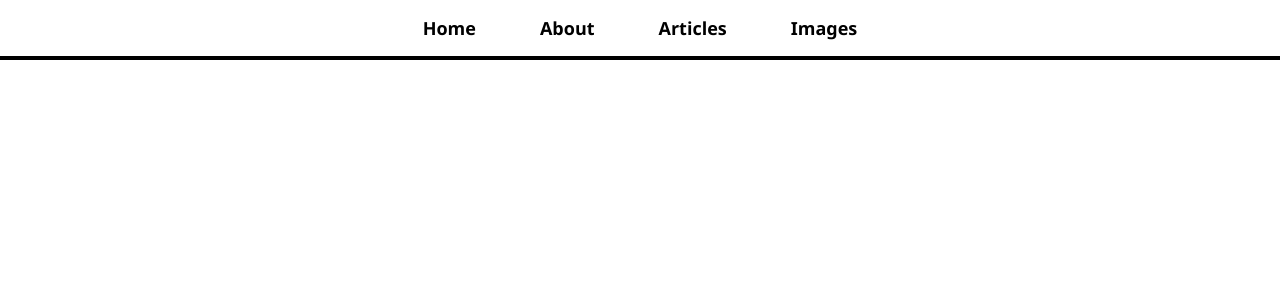
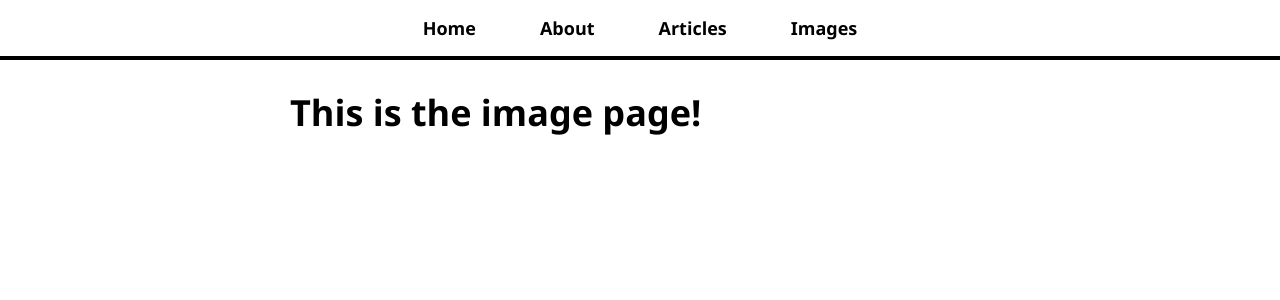
Before and after one commit to jimdcodes/my-blog-frontend, a React (Create React App) app: page /typo/test/asd in a window 1280 px wide. Shown: the top 300 px of the page. Built offline with nearby package versions, Linux system fonts and the light colour scheme.

Commit message:
Adding file for image source finder

```diff
--- a/src/App.js
+++ b/src/App.js
@@ -5,7 +5,8 @@ import HomePage from './pages/HomePage';
 import AboutPage from './pages/AboutPage';
 import ArticlesListPage from './pages/ArticlesListPage';
 import ArticlePage from './pages/ArticlePage';
-import ImageGallery from './pages/ImagePage';
+import ImagePage from './pages/ImagePage';
+import ImageGallery from './imagehelper';
 
 function App() {
   return (
@@ -19,6 +20,7 @@ function App() {
           <Route path="/about" element={<AboutPage />} />
           <Route path="/articles" element={<ArticlesListPage />} />
           <Route path="/articles/:articleId" element={<ArticlePage />} />
+          <Route path="/images" element={<ImagePage />} />
           <Route path="/typo/test/asd" element={<ImageGallery />} />
         </Routes>
       </div>
--- /dev/null
+++ b/src/imagehelper.js
@@ -0,0 +1,15 @@
+const images = require.context('D:/Document/SD/stable-diffusion-webui/outputs/txt2img-images/', true);
+const imageList = images.keys().map(image => images(image));
+
+function ImageGallery() {
+  return (
+    <div>
+      <h1>This is the image page!</h1>
+      {imageList.map((image, index) => (
+        <img key={index} src={image} alt={`image-${index}`} />
+      ))}
+    </div>
+  );
+}
+
+export default ImageGallery;
--- a/src/pages/ImagePage.js
+++ b/src/pages/ImagePage.js
@@ -1,36 +1,7 @@
-import React from 'react';
-//import image from 'D:/Document/SD/stable-diffusion-webui/outputs/txt2img-images/images'
-// function importAll(r) {
-// 	let images = {};
-//   r.keys().forEach((item, index) => { images[item.replace('./', '')] = r(item); });
-// 	return images
-// }
-
-// const images = importAll(require.context('D:/Document/SD/stable-diffusion-webui/outputs/txt2img-images/', false, /\.(png|jpe?g|svg)$/));
-
-// const ImageGallery = ({ number, suit }) => {
-//   const combo = (number) ? `${number}${suit}` : 'red_back';
-
-//   return (
-// 		<img src={images[`${combo}.png`].default} alt={combo} height={150} width={150}/>
-//   );
-// }
-
-// <img src={images} />
-
-// export default ImageGallery
-
-const images = require.context('D:/Document/SD/stable-diffusion-webui/outputs/txt2img-images/', true);
-const imageList = images.keys().map(image => images(image));
-
-function ImageGallery() {
+const ImagePage = () => {
   return (
-    <div>
-      {imageList.map((image, index) => (
-        <img key={index} src={image} alt={`image-${index}`} />
-      ))}
-    </div>
+      <h1>This is the image page!</h1>
   );
 }
 
-export default ImageGallery;
+export default ImagePage;
```
